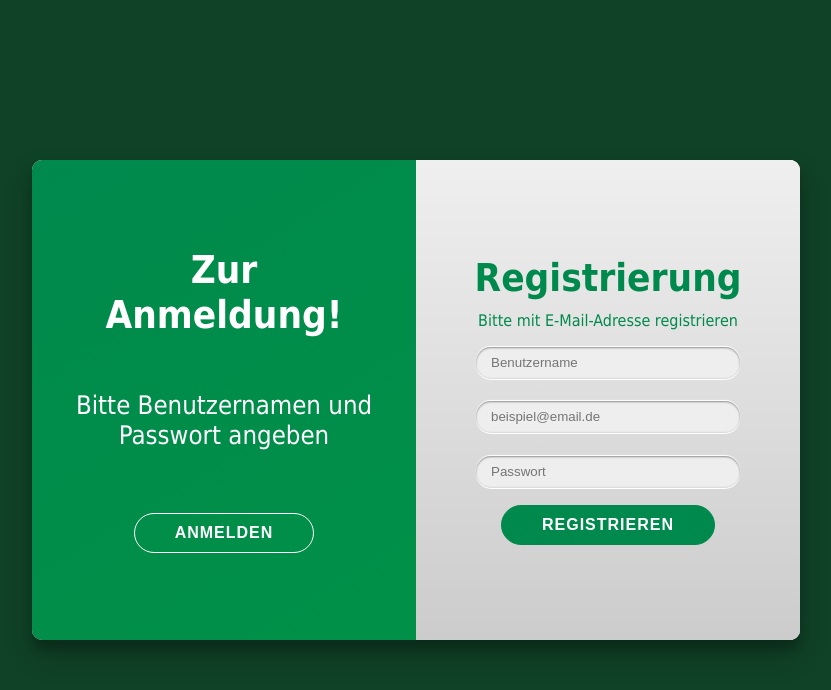
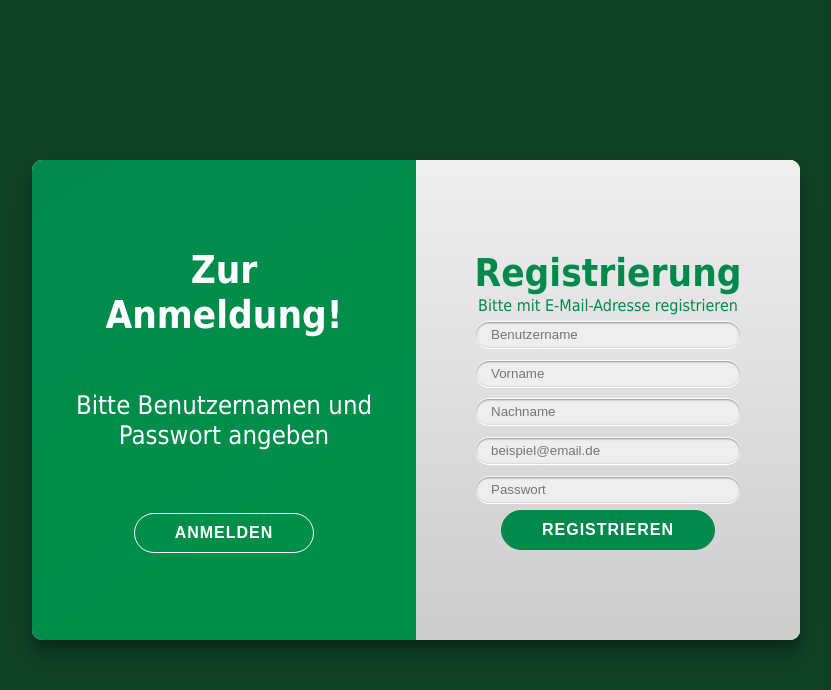
Before and after one commit to vanechoic/ideeninitiative, a Vue app in the folder frontend/: page / in a window 1280 px wide. Both pictures are taken after a click on the button "REGISTRIEREN". Shown: the top 690 px of the page, without its empty margins (224-1055 px from the left). Built offline with nearby package versions, Linux system fonts and the light colour scheme.

Commit message:
Login/Registrierung: Übersetzt und Button hinzugefügt+ Nachname/Vorname Feld

```diff
--- a/frontend/src/components/Login.vue
+++ b/frontend/src/components/Login.vue
@@ -3,32 +3,35 @@
     <div class="container" :class="{'sign-up-active' : signUp}">
       <div class="overlay-container">
         <div class="overlay">
-          <div class="overlay-left">
+          <div class="overlay-links">
             <h2>Zur Anmeldung!</h2>
             <p>Bitte Benutzernamen und Passwort angeben</p>
-            <button class="invert" id="signIn" @click="signUp = !signUp">Anmelden</button>
+            <button class="invert" id="zurAnmeldung" @click="signUp = !signUp">Anmelden</button>
           </div>
-          <div class="overlay-right">
+          <div class="overlay-rechts">
             <h2>Zur Registrierung!</h2>
             <p>Bitte ihre Daten eingeben</p>
-            <button class="invert" id="signUp" @click="signUp = !signUp">Registrieren</button>
+            <button class="nichtRegistriert">Weiter ohne Registrierung</button>
+            <button class="invert" id="zurRegistrierung" @click="signUp = !signUp">Registrieren</button>
           </div>
         </div>
       </div>
-      <form class="sign-up" action="#">
+      <form class="registrieren" action="#">
         <h2>Registrierung</h2>
         <div>Bitte mit E-Mail-Adresse registrieren</div>
-        <input type="text" placeholder="Benutzername" />
-        <input type="email" placeholder="beispiel@email.de" />
-        <input type="password" placeholder="Passwort" />
-        <button>Registrieren</button>
+        <input type="text" placeholder="Benutzername" id="benutzernameReg"/>
+        <input type="text" placeholder="Vorname" id="vorname">
+        <input type="text" placeholder="Nachname" id="nachname">
+        <input type="email" placeholder="beispiel@email.de" id="emailReg"/>
+        <input type="password" placeholder="Passwort" id="passwortReg"/>
+        <button class="registrierung" id="registrierungButton">Registrieren</button>
       </form>
-      <form class="sign-in" action="#">
+      <form class="anmelden" action="#">
         <h2>Anmeldung</h2>
         <div>Bitte geben sie ihre Benutzerdaten ein</div>
-        <input type="text" placeholder="Benutzername" />
-        <input type="password" placeholder="Passwort" />
-        <button>Anmelden</button>
+        <input type="text" placeholder="Benutzername" id="benutzernameAn" />
+        <input type="password" placeholder="Passwort" id="passwortAn"/>
+        <button class="login" id="anmeldungButton">Anmelden</button>
       </form>
     </div>
   </article>
@@ -88,10 +91,10 @@
       transform: translateX($property);
       transition: transform .5s ease-in-out;
     }
-    .overlay-left {
+    .overlay-links {
       @include overlays(-20%);
     }
-    .overlay-right {
+    .overlay-rechts {
       @include overlays(0);
       right: 0;
     }
@@ -125,6 +128,11 @@
     background-color: transparent;
     border-color: #fff;
   }
+  .nichtRegistriert{
+    background-color: transparent;
+    border-color: #fff;
+    font-size: 0.5rem;
+  }
   form {
     position: absolute;
     top: 0;
@@ -144,7 +152,7 @@
     input {
       background-color: #eee;
       border: none;
-      padding: 8px 15px;
+      padding: 5px 15px;
       margin: 6px 0;
       width: calc(100% - 30px);
       border-radius: 15px;
@@ -159,20 +167,20 @@
       }
     }
   }
-  .sign-in {
+  .anmelden {
     left: 0;
     z-index: 2;
   }
-  .sign-up {
+  .registrieren {
     left: 0;
     z-index: 1;
     opacity: 0;
   }
   .sign-up-active {
-    .sign-in {
+    .anmelden {
       transform: translateX(100%);
     }
-    .sign-up {
+    .registrieren {
       transform: translateX(100%);
       opacity: 1;
       z-index: 5;
@@ -184,10 +192,10 @@
     .overlay {
       transform: translateX(50%);
     }
-    .overlay-left {
+    .overlay-links {
       transform: translateX(0);
     }
-    .overlay-right {
+    .overlay-rechts {
       transform: translateX(20%);
     }
   }
```
